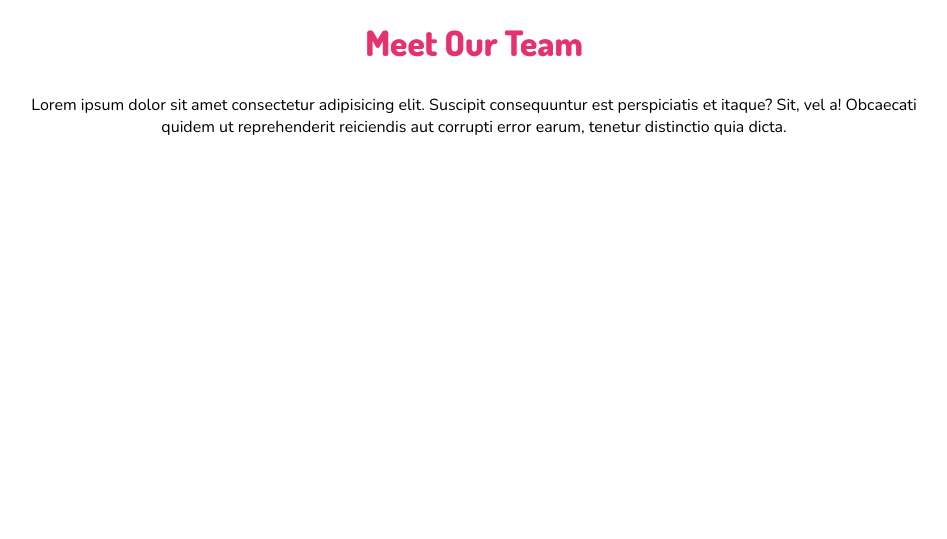
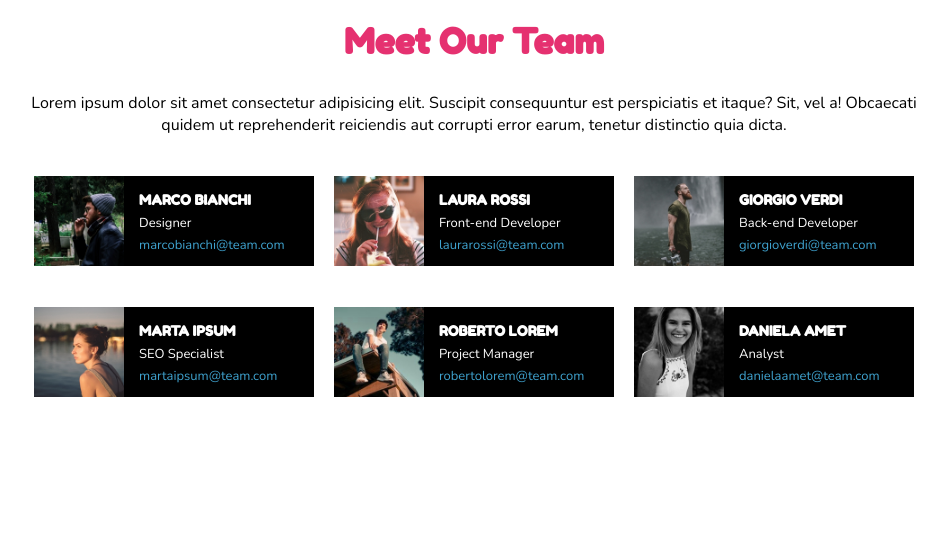
Before and after one commit to StefanoSax93/html-css-float-cards, a plain HTML site: page index.html in a window 1280 px wide. Shown: the whole page, without its empty margins (166-1113 px from the left). Drawn offline with nearby package versions, Linux system fonts and the light colour scheme.

Commit message:
Esercizio completo

```diff
--- a/css/style.css
+++ b/css/style.css
@@ -14,7 +14,6 @@
 .container {
     width: 900px;
     margin: auto;
-    /* background-color: green; */
 }
 
 header {
@@ -24,7 +23,48 @@ header {
 
 header h1 {
     font-size: 35px;
-    font-family: Dosis;
+    font-family: Fredoka One;
     color: #E53170;
     margin-bottom: 30px;
 }
+
+main {
+    width: 100%;
+    height: 400px;
+    padding-top: 30px;
+}
+
+.block {
+    width: calc(100% / 3 - 20px);
+    height: 90px;
+    margin: 10px 10px 25px 10px;
+    background-color: black;
+    display: inline-block;
+}
+
+img {
+    height: 100%;
+    float: left;
+}
+
+.text {
+    color: white;
+    height: 100%;
+    float: left;
+    padding: 15px 15px;
+}
+
+h3 {
+    font-size: 14px;
+    padding-bottom: 4px;
+    font-family: Fredoka One;
+}
+
+.text div {
+    font-size: 13px;
+    padding: 2px 0px;
+}
+
+.text div:last-child {
+    color: #3FA2CE;
+}
--- a/index.html
+++ b/index.html
@@ -8,7 +8,7 @@
     <link rel="stylesheet" href="css/style.css">
     <link rel="preconnect" href="https://fonts.googleapis.com">
     <link rel="preconnect" href="https://fonts.gstatic.com" crossorigin>
-    <link href="https://fonts.googleapis.com/css2?family=Dosis:wght@800&family=Fredoka&display=swap" rel="stylesheet">
+    <link href="https://fonts.googleapis.com/css2?family=Fredoka+One&display=swap" rel="stylesheet">
     <link href="https://fonts.googleapis.com/css2?family=Nunito&display=swap" rel="stylesheet">
 </head>
 <body>
@@ -19,8 +19,55 @@
             <p>Lorem ipsum dolor sit amet consectetur adipisicing elit. Suscipit consequuntur est perspiciatis et itaque? Sit, vel a! Obcaecati quidem ut reprehenderit reiciendis aut corrupti error earum, tenetur distinctio quia dicta.</p>
         </header>
 
-        <main>
-
+        <main class="clearfix">
+            <div class="block clearfix">
+                <img src="img/male1.png" alt="">
+                <div class="text">
+                    <h3>MARCO BIANCHI</h3>
+                    <div>Designer</div>
+                    <div>marcobianchi@team.com</div>
+                </div>
+            </div>
+            <div class="block clearfix">
+                <img src="img/female1.png" alt="">
+                <div class="text">
+                    <h3>LAURA ROSSI</h3>
+                    <div>Front-end Developer</div>
+                    <div>laurarossi@team.com</div>
+                </div>
+            </div>
+            <div class="block clearfix">
+                <img src="img/male2.png" alt="">
+                <div class="text">
+                    <h3>GIORGIO VERDI</h3>
+                    <div>Back-end Developer</div>
+                    <div>giorgioverdi@team.com</div>
+                </div>
+            </div>
+            <div class="block clearfix">
+                <img src="img/female2.png" alt="">
+                <div class="text">
+                    <h3>MARTA IPSUM</h3>
+                    <div>SEO Specialist</div>
+                    <div>martaipsum@team.com</div>
+                </div>
+            </div>
+            <div class="block clearfix">
+                <img src="img/male3.png" alt="">
+                <div class="text">
+                    <h3>ROBERTO LOREM</h3>
+                    <div>Project Manager</div>
+                    <div>robertolorem@team.com</div>
+                </div>
+            </div>
+            <div class="block clearfix">
+                <img src="img/female3.png" alt="">
+                <div class="text">
+                    <h3>DANIELA AMET</h3>
+                    <div>Analyst</div>
+                    <div>danielaamet@team.com</div>
+                </div>
+            </div>
         </main>
     </div>
 </body>
```
